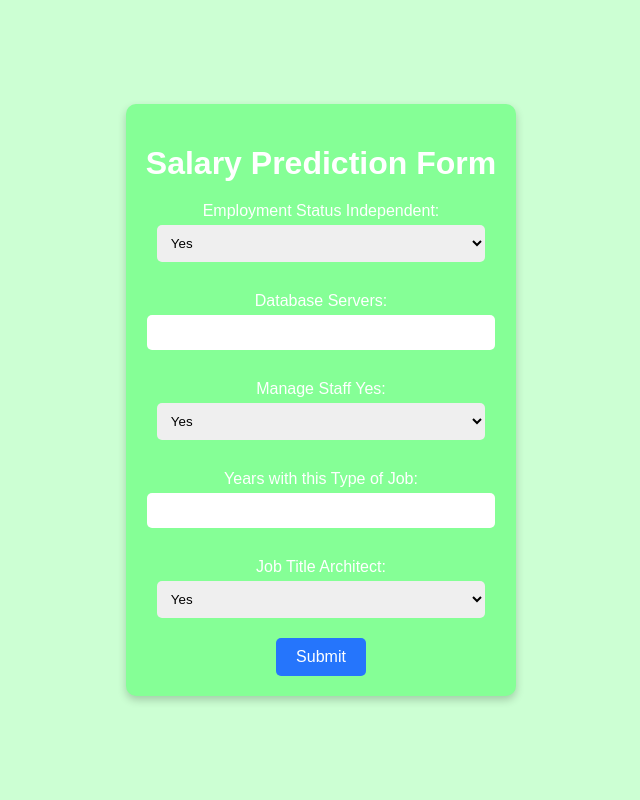
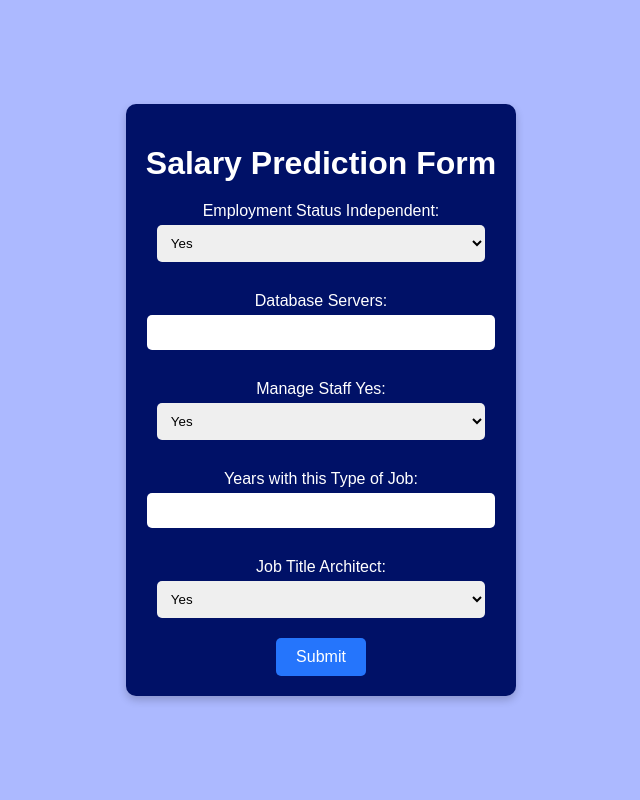
Before and after one commit to kalash-2000/hiring-prediction, a Flask app: page / in a window 1280 px wide. Shown: the whole page, without its empty margins (319-959 px from the left). Run offline with Flask 3, Linux system fonts and the light colour scheme; parts of the project's set-up code (start-up, migrations or seed data) failed here and were passed over.

Commit message:
modified html

```diff
--- a/templates/home.html
+++ b/templates/home.html
@@ -6,7 +6,7 @@
     <style>
         body {
             font-family: Arial, sans-serif;
-            background: #CCFFD3;
+            background: #ACB9FF;
             color: white;
             display: flex;
             justify-content: center;
@@ -15,7 +15,7 @@
             margin: 0;
         }
         .container {
-            background: #85FF96;
+            background: #001167;
             padding: 20px;
             border-radius: 10px;
             box-shadow: 0 4px 8px rgba(0, 0, 0, 0.2);
```
